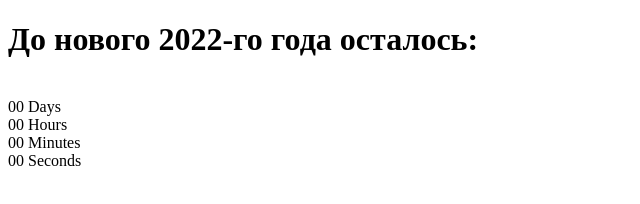
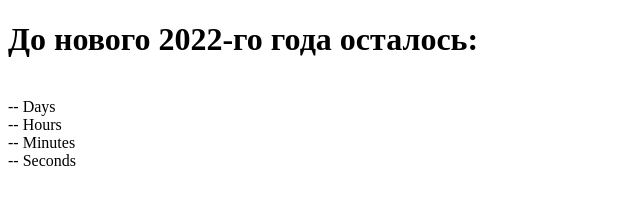
Before and after one commit to kozubskyi/goit-js-hw-11-timer, a plain HTML site: page index.html in a window 1280 px wide. Shown: the full height of the page, 0-640 px from the left. Drawn offline with Linux system fonts and the light colour scheme.

Commit message:
Update index.html

```diff
--- a/index.html
+++ b/index.html
@@ -1 +1 @@
-<!doctype html><html lang="en"><head><meta charset="UTF-8"><meta name="viewport" content="width=device-width,initial-scale=1"><title>Document</title><link href="main.0.e7f3df3f4c6f7a2f739b.css" rel="stylesheet"></head><body><h1 class="text">До нового 2022-го года осталось:</h1><div class="timer" id="timer-1"><br><div class="field"><span class="value" data-value="days">00</span> <span class="label">Days</span></div><div class="field"><span class="value" data-value="hours">00</span> <span class="label">Hours</span></div><div class="field"><span class="value" data-value="mins">00</span> <span class="label">Minutes</span></div><div class="field"><span class="value" data-value="secs">00</span> <span class="label">Seconds</span></div></div><script src="runtime.1ee16c2201d417984a0f.js"></script><script src="main.9b92de892892e7a79de3.js"></script></body></html>
+<!doctype html><html lang="en"><head><meta charset="UTF-8"><meta name="viewport" content="width=device-width,initial-scale=1"><title>Document</title><link href="main.0.e7f3df3f4c6f7a2f739b.css" rel="stylesheet"></head><body><h1 class="text">До нового 2022-го года осталось:</h1><div class="timer" id="timer-1"><br><div class="field"><span class="value" data-value="days">--</span> <span class="label">Days</span></div><div class="field"><span class="value" data-value="hours">--</span> <span class="label">Hours</span></div><div class="field"><span class="value" data-value="mins">--</span> <span class="label">Minutes</span></div><div class="field"><span class="value" data-value="secs">--</span> <span class="label">Seconds</span></div></div><script src="runtime.1ee16c2201d417984a0f.js"></script><script src="main.9b92de892892e7a79de3.js"></script></body></html>
```
